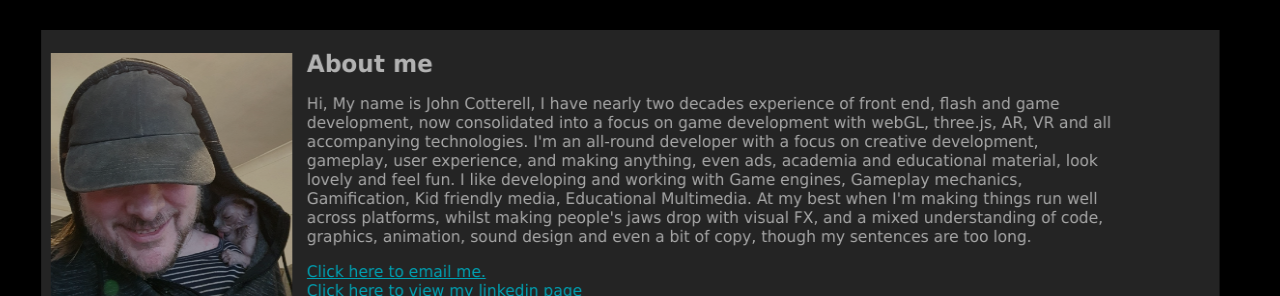
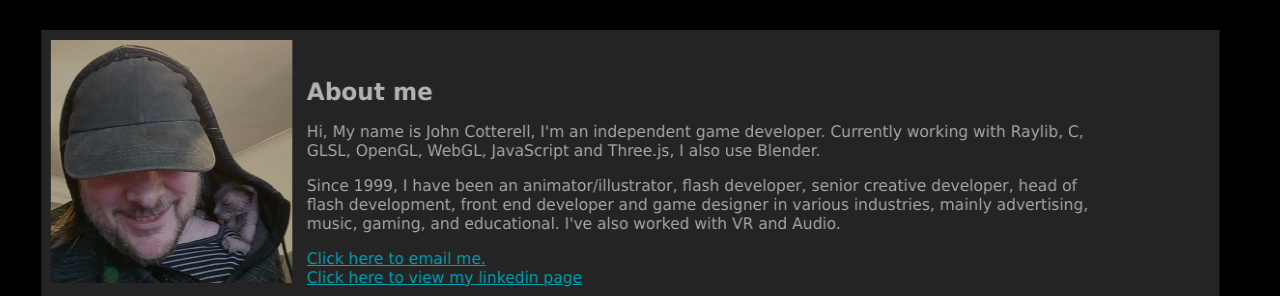
Before and after one commit to Cotterzz/Johnc.pro, a plain HTML site: page index.html in a window 1280 px wide. Shown: the top 296 px of the page. Drawn offline with Linux system fonts and the light colour scheme.

Commit message:
Update index.html

```diff
--- a/index.html
+++ b/index.html
@@ -17,7 +17,8 @@
 			<img src="/img/me_2024.jpg" alt="me" width="250">
 			<div class="pftext">
 				<h2>About me</h2>
-				<p>Hi, My name is John Cotterell, I have nearly two decades experience of front end, flash and game development, now consolidated into a focus on game development with webGL, three.js, AR, VR and all accompanying technologies. I'm an all-round developer with a focus on creative development, gameplay, user experience, and making anything, even ads, academia and educational material, look lovely and feel fun. I like developing and working with Game engines, Gameplay mechanics, Gamification, Kid friendly media, Educational Multimedia. At my best when I'm making things run well across platforms, whilst making people's jaws drop with visual FX, and a mixed understanding of code, graphics, animation, sound design and even a bit of copy, though my sentences are too long.</p>
+				<p>Hi, My name is John Cotterell, I'm an independent game developer. Currently working with Raylib, C, GLSL, OpenGL, WebGL, JavaScript and Three.js, I also use Blender.</p>
+				<p>Since 1999, I have been an animator/illustrator, flash developer, senior creative developer, head of flash development, front end developer and game designer in various industries, mainly advertising, music, gaming, and educational. I've also worked with VR and Audio.</p>
 				<a href=mailto:johnmdcotterell@gmail.com>Click here to email me.</a><br/>
 				<a href="https://www.linkedin.com/in/cotterzz/" target="_blank">Click here to view my linkedin page</a><br/>
 			</div>
```
